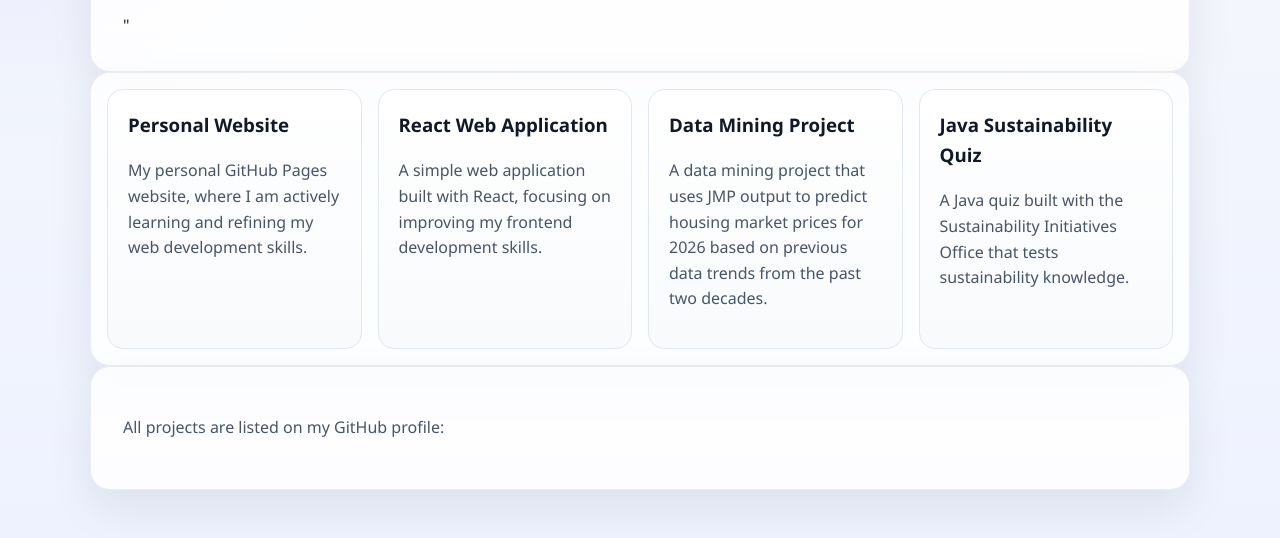
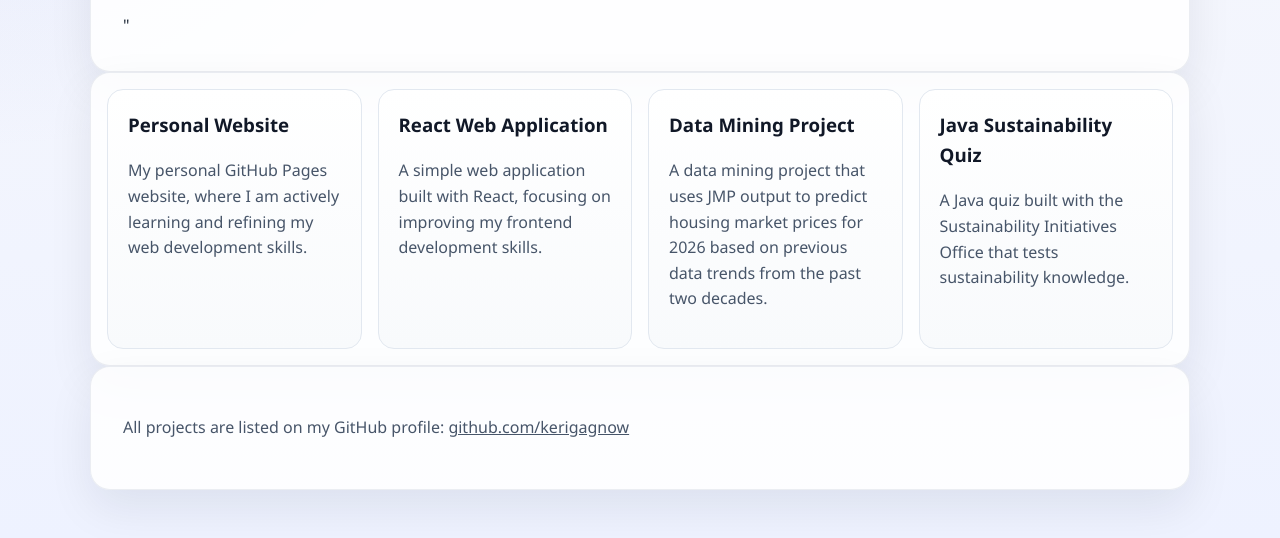
Before and after one commit to KeriGagnow/kerigagnow.github.io, a plain HTML site: page projects.html in a window 1280 px wide. Shown: the part 310-848 px from the top of the page. Drawn offline with Linux system fonts and the light colour scheme.

Commit message:
Update projects.html

```diff
--- a/projects.html
+++ b/projects.html
@@ -48,7 +48,7 @@
         </section>
 
         <section class = "page-panel">
-            <p class="section-copy"> All projects are listed on my GitHub profile: </p>
+            <p class="section-copy"> All projects are listed on my GitHub profile: <a href="https://github.com/kerigagnow" target="_blank">github.com/kerigagnow</a> </p>
 
         </section>
     </main>
```
